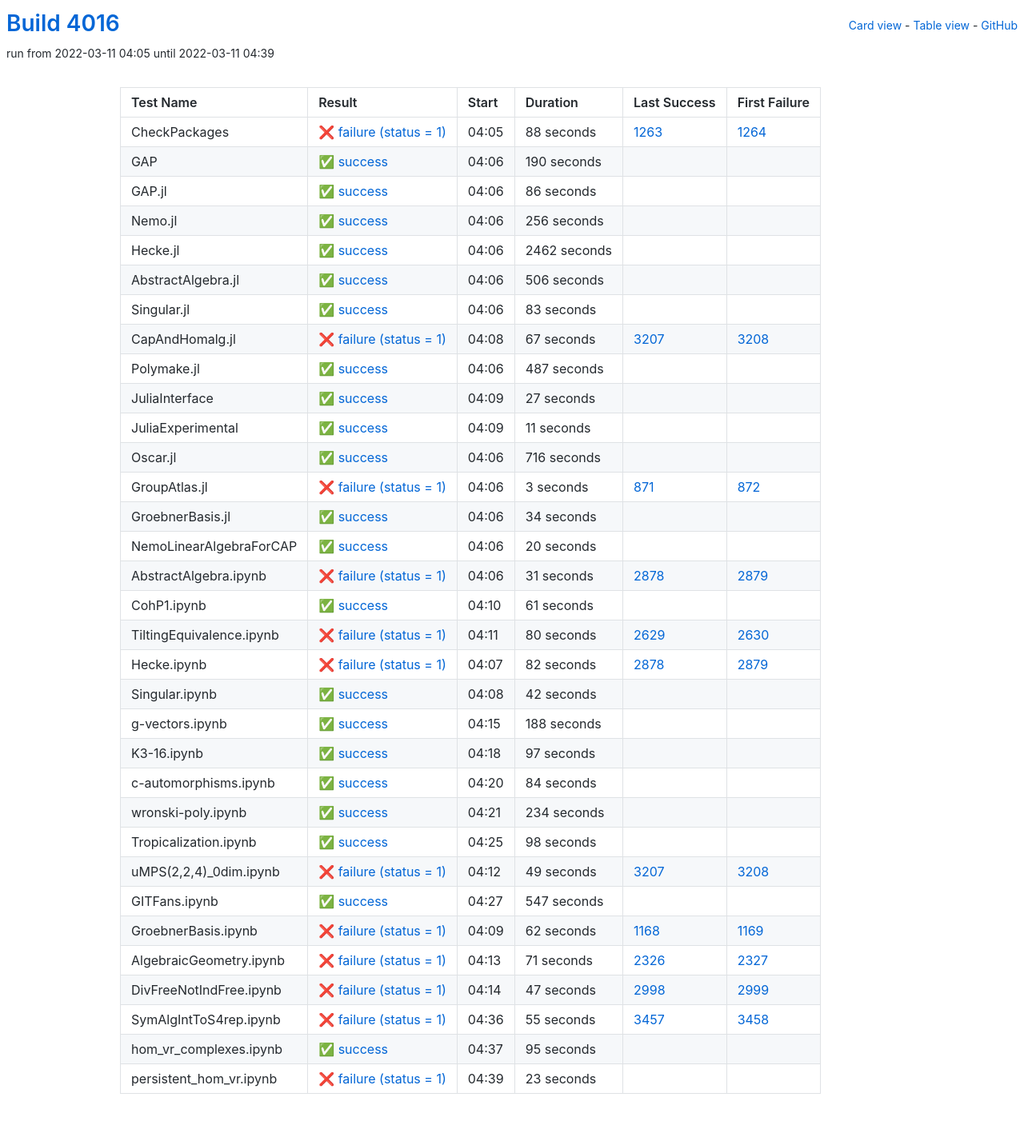
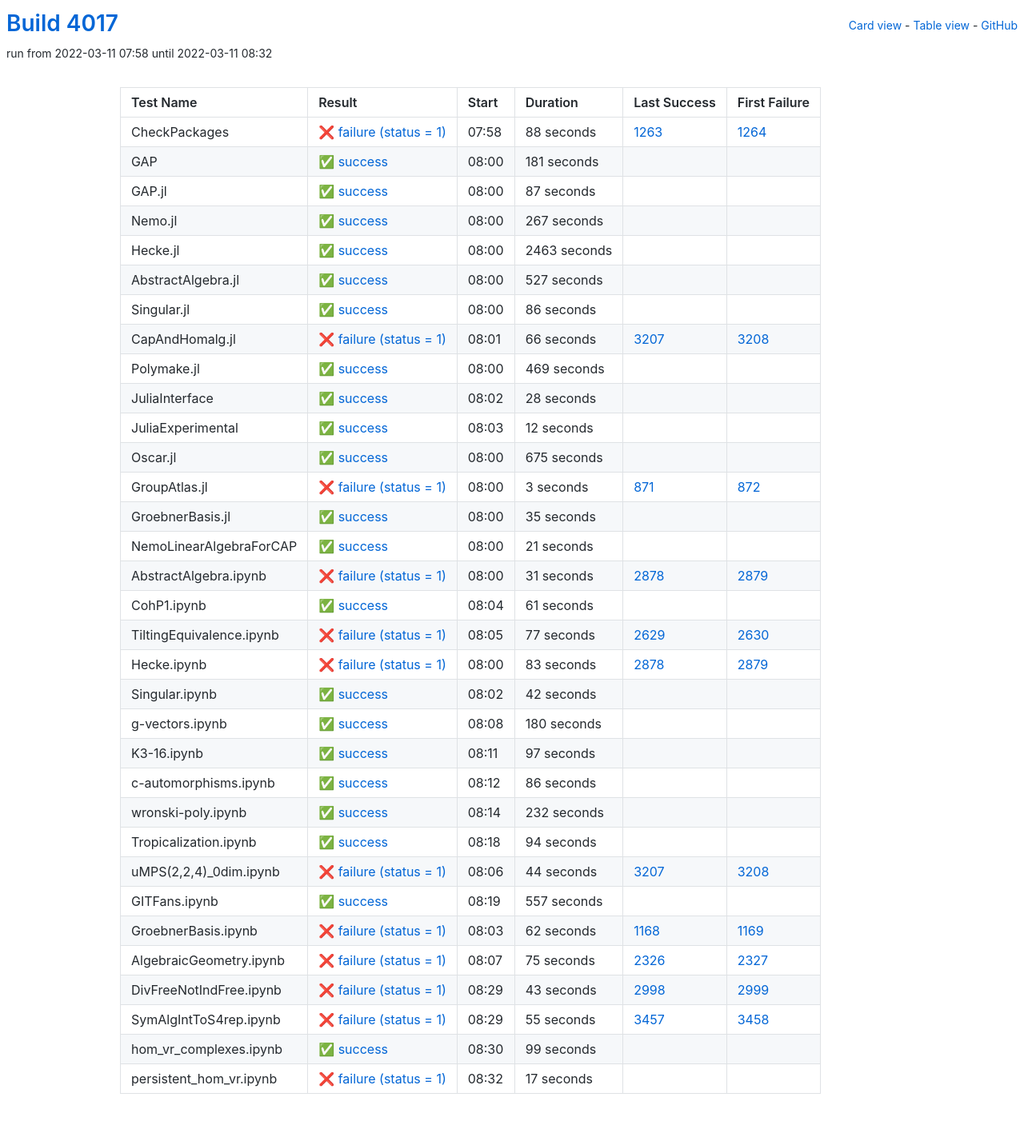
Before and after one commit to oscar-system/oscar-ci-status-stable, a Jekyll site: the page built from table.html, in a window 1280 px wide. Shown: the whole page at 80% size. Built offline with Jekyll 4.4.1, drawn with Linux system fonts in a browser that asks for light colours.

Commit message:
Build #4017

```diff
--- a/_data/ci.yml
+++ b/_data/ci.yml
@@ -1,6 +1,6 @@
 ---
-build: 4016
-build_url: https://oscarci.mathematik.uni-kl.de/job/oscar-stable/4016/
+build: 4017
+build_url: https://oscarci.mathematik.uni-kl.de/job/oscar-stable/4017/
 job: oscar-stable
 organization: oscar-system
 repo: oscar-ci-status-stable
@@ -8,8 +8,8 @@ repourl: https://github.com/oscar-system/oscar-ci-status-stable
 tests:
 - name: CheckPackages
   id: checkpackages
-  log: https://oscarci.mathematik.uni-kl.de/job/oscar-stable/4016/artifact/logs/build-4016/CheckPackages.log
-  start: 2022-03-11 04:05
+  log: https://oscarci.mathematik.uni-kl.de/job/oscar-stable/4017/artifact/logs/build-4017/CheckPackages.log
+  start: 2022-03-11 07:58
   success: false
   exitcode: 1
   status: failure
@@ -20,20 +20,68 @@ tests:
   first_failure_url: https://oscarci.mathematik.uni-kl.de/job/oscar-stable/1264/
 - name: GAP
   id: gap
-  log: https://oscarci.mathematik.uni-kl.de/job/oscar-stable/4016/artifact/logs/build-4016/GAP.log
-  start: 2022-03-11 04:06
+  log: https://oscarci.mathematik.uni-kl.de/job/oscar-stable/4017/artifact/logs/build-4017/GAP.log
+  start: 2022-03-11 08:00
   success: true
   exitcode: 0
   status: success
-  duration: 190
+  duration: 181
   last_success: false
   last_success_url:
   first_failure: false
   first_failure_url:
 - name: GAP.jl
   id: gap-jl
-  log: https://oscarci.mathematik.uni-kl.de/job/oscar-stable/4016/artifact/logs/build-4016/GAP.jl.log
-  start: 2022-03-11 04:06
+  log: https://oscarci.mathematik.uni-kl.de/job/oscar-stable/4017/artifact/logs/build-4017/GAP.jl.log
+  start: 2022-03-11 08:00
+  success: true
+  exitcode: 0
+  status: success
+  duration: 87
+  last_success: false
+  last_success_url:
+  first_failure: false
+  first_failure_url:
+- name: Nemo.jl
+  id: nemo-jl
+  log: https://oscarci.mathematik.uni-kl.de/job/oscar-stable/4017/artifact/logs/build-4017/Nemo.jl.log
+  start: 2022-03-11 08:00
+  success: true
+  exitcode: 0
+  status: success
+  duration: 267
+  last_success: false
+  last_success_url:
+  first_failure: false
+  first_failure_url:
+- name: Hecke.jl
+  id: hecke-jl
+  log: https://oscarci.mathematik.uni-kl.de/job/oscar-stable/4017/artifact/logs/build-4017/Hecke.jl.log
+  start: 2022-03-11 08:00
+  success: true
+  exitcode: 0
+  status: success
+  duration: 2463
+  last_success: false
+  last_success_url:
+  first_failure: false
+  first_failure_url:
+- name: AbstractAlgebra.jl
+  id: abstractalgebra-jl
+  log: https://oscarci.mathematik.uni-kl.de/job/oscar-stable/4017/artifact/logs/build-4017/AbstractAlgebra.jl.log
+  start: 2022-03-11 08:00
+  success: true
+  exitcode: 0
+  status: success
+  duration: 527
+  last_success: false
+  last_success_url:
+  first_failure: false
+  first_failure_url:
+- name: Singular.jl
+  id: singular-jl
+  log: https://oscarci.mathematik.uni-kl.de/job/oscar-stable/4017/artifact/logs/build-4017/Singular.jl.log
+  start: 2022-03-11 08:00
   success: true
   exitcode: 0
   status: success
@@ -42,118 +90,70 @@ tests:
   last_success_url:
   first_failure: false
   first_failure_url:
-- name: Nemo.jl
-  id: nemo-jl
-  log: https://oscarci.mathematik.uni-kl.de/job/oscar-stable/4016/artifact/logs/build-4016/Nemo.jl.log
-  start: 2022-03-11 04:06
-  success: true
-  exitcode: 0
-  status: success
-  duration: 256
-  last_success: false
-  last_success_url:
-  first_failure: false
-  first_failure_url:
-- name: Hecke.jl
-  id: hecke-jl
-  log: https://oscarci.mathematik.uni-kl.de/job/oscar-stable/4016/artifact/logs/build-4016/Hecke.jl.log
-  start: 2022-03-11 04:06
-  success: true
-  exitcode: 0
-  status: success
-  duration: 2462
-  last_success: false
-  last_success_url:
-  first_failure: false
-  first_failure_url:
-- name: AbstractAlgebra.jl
-  id: abstractalgebra-jl
-  log: https://oscarci.mathematik.uni-kl.de/job/oscar-stable/4016/artifact/logs/build-4016/AbstractAlgebra.jl.log
-  start: 2022-03-11 04:06
-  success: true
-  exitcode: 0
-  status: success
-  duration: 506
-  last_success: false
-  last_success_url:
-  first_failure: false
-  first_failure_url:
-- name: Singular.jl
-  id: singular-jl
-  log: https://oscarci.mathematik.uni-kl.de/job/oscar-stable/4016/artifact/logs/build-4016/Singular.jl.log
-  start: 2022-03-11 04:06
-  success: true
-  exitcode: 0
-  status: success
-  duration: 83
-  last_success: false
-  last_success_url:
-  first_failure: false
-  first_failure_url:
 - name: CapAndHomalg.jl
   id: capandhomalg-jl
-  log: https://oscarci.mathematik.uni-kl.de/job/oscar-stable/4016/artifact/logs/build-4016/CapAndHomalg.jl.log
-  start: 2022-03-11 04:08
+  log: https://oscarci.mathematik.uni-kl.de/job/oscar-stable/4017/artifact/logs/build-4017/CapAndHomalg.jl.log
+  start: 2022-03-11 08:01
   success: false
   exitcode: 1
   status: failure
-  duration: 67
+  duration: 66
   last_success: 3207
   last_success_url: https://oscarci.mathematik.uni-kl.de/job/oscar-stable/3207/
   first_failure: 3208
   first_failure_url: https://oscarci.mathematik.uni-kl.de/job/oscar-stable/3208/
 - name: Polymake.jl
   id: polymake-jl
-  log: https://oscarci.mathematik.uni-kl.de/job/oscar-stable/4016/artifact/logs/build-4016/Polymake.jl.log
-  start: 2022-03-11 04:06
+  log: https://oscarci.mathematik.uni-kl.de/job/oscar-stable/4017/artifact/logs/build-4017/Polymake.jl.log
+  start: 2022-03-11 08:00
   success: true
   exitcode: 0
   status: success
-  duration: 487
+  duration: 469
   last_success: false
   last_success_url:
   first_failure: false
   first_failure_url:
 - name: JuliaInterface
   id: juliainterface
-  log: https://oscarci.mathematik.uni-kl.de/job/oscar-stable/4016/artifact/logs/build-4016/JuliaInterface.log
-  start: 2022-03-11 04:09
+  log: https://oscarci.mathematik.uni-kl.de/job/oscar-stable/4017/artifact/logs/build-4017/JuliaInterface.log
+  start: 2022-03-11 08:02
   success: true
   exitcode: 0
   status: success
-  duration: 27
+  duration: 28
   last_success: false
   last_success_url:
   first_failure: false
   first_failure_url:
 - name: JuliaExperimental
   id: juliaexperimental
-  log: https://oscarci.mathematik.uni-kl.de/job/oscar-stable/4016/artifact/logs/build-4016/JuliaExperimental.log
-  start: 2022-03-11 04:09
+  log: https://oscarci.mathematik.uni-kl.de/job/oscar-stable/4017/artifact/logs/build-4017/JuliaExperimental.log
+  start: 2022-03-11 08:03
   success: true
   exitcode: 0
   status: success
-  duration: 11
+  duration: 12
   last_success: false
   last_success_url:
   first_failure: false
   first_failure_url:
 - name: Oscar.jl
   id: oscar-jl
-  log: https://oscarci.mathematik.uni-kl.de/job/oscar-stable/4016/artifact/logs/build-4016/Oscar.jl.log
-  start: 2022-03-11 04:06
+  log: https://oscarci.mathematik.uni-kl.de/job/oscar-stable/4017/artifact/logs/build-4017/Oscar.jl.log
+  start: 2022-03-11 08:00
   success: true
   exitcode: 0
   status: success
-  duration: 716
+  duration: 675
   last_success: false
   last_success_url:
   first_failure: false
   first_failure_url:
 - name: GroupAtlas.jl
   id: groupatlas-jl
-  log: https://oscarci.mathematik.uni-kl.de/job/oscar-stable/4016/artifact/logs/build-4016/GroupAtlas.jl.log
-  start: 2022-03-11 04:06
+  log: https://oscarci.mathematik.uni-kl.de/job/oscar-stable/4017/artifact/logs/build-4017/GroupAtlas.jl.log
+  start: 2022-03-11 08:00
   success: false
   exitcode: 1
   status: failure
@@ -164,32 +164,32 @@ tests:
   first_failure_url: https://oscarci.mathematik.uni-kl.de/job/oscar-stable/872/
 - name: GroebnerBasis.jl
   id: groebnerbasis-jl
-  log: https://oscarci.mathematik.uni-kl.de/job/oscar-stable/4016/artifact/logs/build-4016/GroebnerBasis.jl.log
-  start: 2022-03-11 04:06
+  log: https://oscarci.mathematik.uni-kl.de/job/oscar-stable/4017/artifact/logs/build-4017/GroebnerBasis.jl.log
+  start: 2022-03-11 08:00
   success: true
   exitcode: 0
   status: success
-  duration: 34
+  duration: 35
   last_success: false
   last_success_url:
   first_failure: false
   first_failure_url:
 - name: NemoLinearAlgebraForCAP
   id: nemolinearalgebraforcap
-  log: https://oscarci.mathematik.uni-kl.de/job/oscar-stable/4016/artifact/logs/build-4016/NemoLinearAlgebraForCAP.log
-  start: 2022-03-11 04:06
+  log: https://oscarci.mathematik.uni-kl.de/job/oscar-stable/4017/artifact/logs/build-4017/NemoLinearAlgebraForCAP.log
+  start: 2022-03-11 08:00
   success: true
   exitcode: 0
   status: success
-  duration: 20
+  duration: 21
   last_success: false
   last_success_url:
   first_failure: false
   first_failure_url:
 - name: AbstractAlgebra.ipynb
   id: abstractalgebra-ipynb
-  log: https://oscarci.mathematik.uni-kl.de/job/oscar-stable/4016/artifact/logs/build-4016/AbstractAlgebra.ipynb.log
-  start: 2022-03-11 04:06
+  log: https://oscarci.mathematik.uni-kl.de/job/oscar-stable/4017/artifact/logs/build-4017/AbstractAlgebra.ipynb.log
+  start: 2022-03-11 08:00
   success: false
   exitcode: 1
   status: failure
@@ -200,8 +200,8 @@ tests:
   first_failure_url: https://oscarci.mathematik.uni-kl.de/job/oscar-stable/2879/
 - name: CohP1.ipynb
   id: cohp1-ipynb
-  log: https://oscarci.mathematik.uni-kl.de/job/oscar-stable/4016/artifact/logs/build-4016/CohP1.ipynb.log
-  start: 2022-03-11 04:10
+  log: https://oscarci.mathematik.uni-kl.de/job/oscar-stable/4017/artifact/logs/build-4017/CohP1.ipynb.log
+  start: 2022-03-11 08:04
   success: true
   exitcode: 0
   status: success
@@ -212,32 +212,32 @@ tests:
   first_failure_url:
 - name: TiltingEquivalence.ipynb
   id: tiltingequivalence-ipynb
-  log: https://oscarci.mathematik.uni-kl.de/job/oscar-stable/4016/artifact/logs/build-4016/TiltingEquivalence.ipynb.log
-  start: 2022-03-11 04:11
+  log: https://oscarci.mathematik.uni-kl.de/job/oscar-stable/4017/artifact/logs/build-4017/TiltingEquivalence.ipynb.log
+  start: 2022-03-11 08:05
   success: false
   exitcode: 1
   status: failure
-  duration: 80
+  duration: 77
   last_success: 2629
   last_success_url: https://oscarci.mathematik.uni-kl.de/job/oscar-stable/2629/
   first_failure: 2630
   first_failure_url: https://oscarci.mathematik.uni-kl.de/job/oscar-stable/2630/
 - name: Hecke.ipynb
   id: hecke-ipynb
-  log: https://oscarci.mathematik.uni-kl.de/job/oscar-stable/4016/artifact/logs/build-4016/Hecke.ipynb.log
-  start: 2022-03-11 04:07
+  log: https://oscarci.mathematik.uni-kl.de/job/oscar-stable/4017/artifact/logs/build-4017/Hecke.ipynb.log
+  start: 2022-03-11 08:00
   success: false
   exitcode: 1
   status: failure
-  duration: 82
+  duration: 83
   last_success: 2878
   last_success_url: https://oscarci.mathematik.uni-kl.de/job/oscar-stable/2878/
   first_failure: 2879
   first_failure_url: https://oscarci.mathematik.uni-kl.de/job/oscar-stable/2879/
 - name: Singular.ipynb
   id: singular-ipynb
-  log: https://oscarci.mathematik.uni-kl.de/job/oscar-stable/4016/artifact/logs/build-4016/Singular.ipynb.log
-  start: 2022-03-11 04:08
+  log: https://oscarci.mathematik.uni-kl.de/job/oscar-stable/4017/artifact/logs/build-4017/Singular.ipynb.log
+  start: 2022-03-11 08:02
   success: true
   exitcode: 0
   status: success
@@ -248,20 +248,20 @@ tests:
   first_failure_url:
 - name: g-vectors.ipynb
   id: g-vectors-ipynb
-  log: https://oscarci.mathematik.uni-kl.de/job/oscar-stable/4016/artifact/logs/build-4016/g-vectors.ipynb.log
-  start: 2022-03-11 04:15
+  log: https://oscarci.mathematik.uni-kl.de/job/oscar-stable/4017/artifact/logs/build-4017/g-vectors.ipynb.log
+  start: 2022-03-11 08:08
   success: true
   exitcode: 0
   status: success
-  duration: 188
+  duration: 180
   last_success: false
   last_success_url:
   first_failure: false
   first_failure_url:
 - name: K3-16.ipynb
   id: k3-16-ipynb
-  log: https://oscarci.mathematik.uni-kl.de/job/oscar-stable/4016/artifact/logs/build-4016/K3-16.ipynb.log
-  start: 2022-03-11 04:18
+  log: https://oscarci.mathematik.uni-kl.de/job/oscar-stable/4017/artifact/logs/build-4017/K3-16.ipynb.log
+  start: 2022-03-11 08:11
   success: true
   exitcode: 0
   status: success
@@ -272,68 +272,68 @@ tests:
   first_failure_url:
 - name: c-automorphisms.ipynb
   id: c-automorphisms-ipynb
-  log: https://oscarci.mathematik.uni-kl.de/job/oscar-stable/4016/artifact/logs/build-4016/c-automorphisms.ipynb.log
-  start: 2022-03-11 04:20
+  log: https://oscarci.mathematik.uni-kl.de/job/oscar-stable/4017/artifact/logs/build-4017/c-automorphisms.ipynb.log
+  start: 2022-03-11 08:12
   success: true
   exitcode: 0
   status: success
-  duration: 84
+  duration: 86
   last_success: false
   last_success_url:
   first_failure: false
   first_failure_url:
 - name: wronski-poly.ipynb
   id: wronski-poly-ipynb
-  log: https://oscarci.mathematik.uni-kl.de/job/oscar-stable/4016/artifact/logs/build-4016/wronski-poly.ipynb.log
-  start: 2022-03-11 04:21
+  log: https://oscarci.mathematik.uni-kl.de/job/oscar-stable/4017/artifact/logs/build-4017/wronski-poly.ipynb.log
+  start: 2022-03-11 08:14
   success: true
   exitcode: 0
   status: success
-  duration: 234
+  duration: 232
   last_success: false
   last_success_url:
   first_failure: false
   first_failure_url:
 - name: Tropicalization.ipynb
   id: tropicalization-ipynb
-  log: https://oscarci.mathematik.uni-kl.de/job/oscar-stable/4016/artifact/logs/build-4016/Tropicalization.ipynb.log
-  start: 2022-03-11 04:25
+  log: https://oscarci.mathematik.uni-kl.de/job/oscar-stable/4017/artifact/logs/build-4017/Tropicalization.ipynb.log
+  start: 2022-03-11 08:18
   success: true
   exitcode: 0
   status: success
-  duration: 98
+  duration: 94
   last_success: false
   last_success_url:
   first_failure: false
   first_failure_url:
 - name: uMPS(2,2,4)_0dim.ipynb
   id: umps-2-2-4-0dim-ipynb
-  log: https://oscarci.mathematik.uni-kl.de/job/oscar-stable/4016/artifact/logs/build-4016/uMPS-2-2-4-_0dim.ipynb.log
-  start: 2022-03-11 04:12
+  log: https://oscarci.mathematik.uni-kl.de/job/oscar-stable/4017/artifact/logs/build-4017/uMPS-2-2-4-_0dim.ipynb.log
+  start: 2022-03-11 08:06
   success: false
   exitcode: 1
   status: failure
-  duration: 49
+  duration: 44
   last_success: 3207
   last_success_url: https://oscarci.mathematik.uni-kl.de/job/oscar-stable/3207/
   first_failure: 3208
   first_failure_url: https://oscarci.mathematik.uni-kl.de/job/oscar-stable/3208/
 - name: GITFans.ipynb
   id: gitfans-ipynb
-  log: https://oscarci.mathematik.uni-kl.de/job/oscar-stable/4016/artifact/logs/build-4016/GITFans.ipynb.log
-  start: 2022-03-11 04:27
+  log: https://oscarci.mathematik.uni-kl.de/job/oscar-stable/4017/artifact/logs/build-4017/GITFans.ipynb.log
+  start: 2022-03-11 08:19
   success: true
   exitcode: 0
   status: success
-  duration: 547
+  duration: 557
   last_success: false
   last_success_url:
   first_failure: false
   first_failure_url:
 - name: GroebnerBasis.ipynb
   id: groebnerbasis-ipynb
-  log: https://oscarci.mathematik.uni-kl.de/job/oscar-stable/4016/artifact/logs/build-4016/GroebnerBasis.ipynb.log
-  start: 2022-03-11 04:09
+  log: https://oscarci.mathematik.uni-kl.de/job/oscar-stable/4017/artifact/logs/build-4017/GroebnerBasis.ipynb.log
+  start: 2022-03-11 08:03
   success: false
   exitcode: 1
   status: failure
@@ -344,32 +344,32 @@ tests:
   first_failure_url: https://oscarci.mathematik.uni-kl.de/job/oscar-stable/1169/
 - name: AlgebraicGeometry.ipynb
   id: algebraicgeometry-ipynb
-  log: https://oscarci.mathematik.uni-kl.de/job/oscar-stable/4016/artifact/logs/build-4016/AlgebraicGeometry.ipynb.log
-  start: 2022-03-11 04:13
+  log: https://oscarci.mathematik.uni-kl.de/job/oscar-stable/4017/artifact/logs/build-4017/AlgebraicGeometry.ipynb.log
+  start: 2022-03-11 08:07
   success: false
   exitcode: 1
   status: failure
-  duration: 71
+  duration: 75
   last_success: 2326
   last_success_url: https://oscarci.mathematik.uni-kl.de/job/oscar-stable/2326/
   first_failure: 2327
   first_failure_url: https://oscarci.mathematik.uni-kl.de/job/oscar-stable/2327/
 - name: DivFreeNotIndFree.ipynb
   id: divfreenotindfree-ipynb
-  log: https://oscarci.mathematik.uni-kl.de/job/oscar-stable/4016/artifact/logs/build-4016/DivFreeNotIndFree.ipynb.log
-  start: 2022-03-11 04:14
+  log: https://oscarci.mathematik.uni-kl.de/job/oscar-stable/4017/artifact/logs/build-4017/DivFreeNotIndFree.ipynb.log
+  start: 2022-03-11 08:29
   success: false
   exitcode: 1
   status: failure
-  duration: 47
+  duration: 43
   last_success: 2998
   last_success_url: https://oscarci.mathematik.uni-kl.de/job/oscar-stable/2998/
   first_failure: 2999
   first_failure_url: https://oscarci.mathematik.uni-kl.de/job/oscar-stable/2999/
 - name: SymAlgIntToS4rep.ipynb
   id: symalginttos4rep-ipynb
-  log: https://oscarci.mathematik.uni-kl.de/job/oscar-stable/4016/artifact/logs/build-4016/SymAlgIntToS4rep.ipynb.log
-  start: 2022-03-11 04:36
+  log: https://oscarci.mathematik.uni-kl.de/job/oscar-stable/4017/artifact/logs/build-4017/SymAlgIntToS4rep.ipynb.log
+  start: 2022-03-11 08:29
   success: false
   exitcode: 1
   status: failure
@@ -380,24 +380,24 @@ tests:
   first_failure_url: https://oscarci.mathematik.uni-kl.de/job/oscar-stable/3458/
 - name: hom_vr_complexes.ipynb
   id: hom-vr-complexes-ipynb
-  log: https://oscarci.mathematik.uni-kl.de/job/oscar-stable/4016/artifact/logs/build-4016/hom_vr_complexes.ipynb.log
-  start: 2022-03-11 04:37
+  log: https://oscarci.mathematik.uni-kl.de/job/oscar-stable/4017/artifact/logs/build-4017/hom_vr_complexes.ipynb.log
+  start: 2022-03-11 08:30
   success: true
   exitcode: 0
   status: success
-  duration: 95
+  duration: 99
   last_success: false
   last_success_url:
   first_failure: false
   first_failure_url:
 - name: persistent_hom_vr.ipynb
   id: persistent-hom-vr-ipynb
-  log: https://oscarci.mathematik.uni-kl.de/job/oscar-stable/4016/artifact/logs/build-4016/persistent_hom_vr.ipynb.log
-  start: 2022-03-11 04:39
+  log: https://oscarci.mathematik.uni-kl.de/job/oscar-stable/4017/artifact/logs/build-4017/persistent_hom_vr.ipynb.log
+  start: 2022-03-11 08:32
   success: false
   exitcode: 1
   status: failure
-  duration: 23
+  duration: 17
   last_success: false
   last_success_url:
   first_failure: false
```
Also changed, not shown: README.md.
